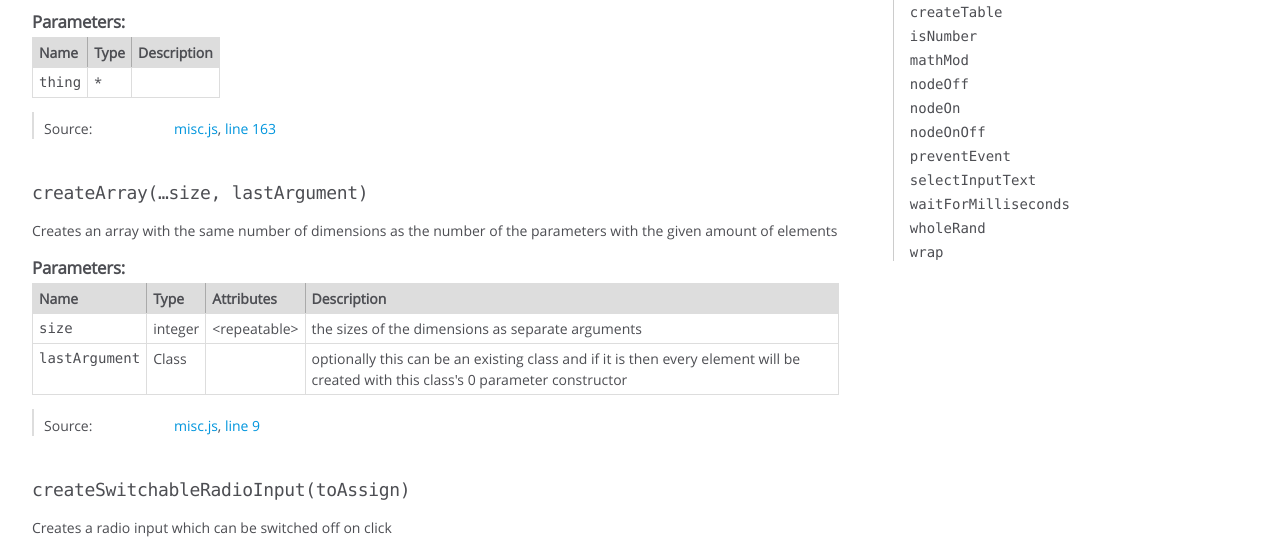
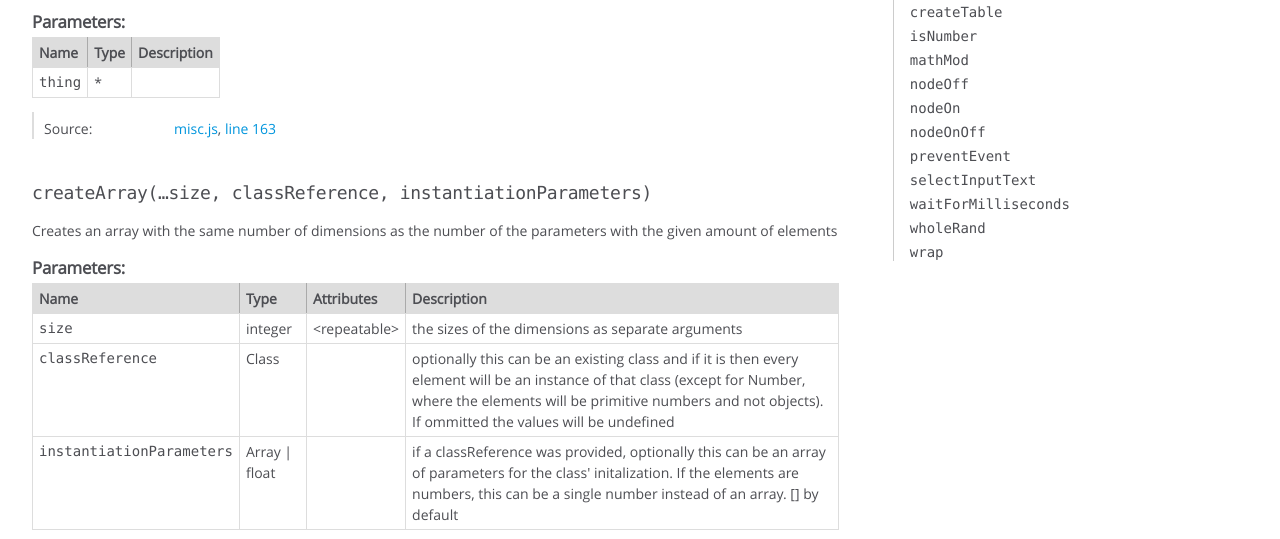
Before and after one commit to Heck-R/JS_Misc, a plain HTML site: page doc/global.html in a window 1280 px wide. Shown: the part 288-827 px from the top of the page. Drawn offline with Linux system fonts and the light colour scheme.

Commit message:
Updated: function createArray accepts parameters for the instantiation of its elements

```diff
--- a/doc/global.html
+++ b/doc/global.html
@@ -242,7 +242,7 @@ In case it were NaN it will be 0 instead
 
 
 
-    <h4 class="name" id="createArray"><span class="type-signature"></span>createArray<span class="signature">(&hellip;size, lastArgument)</span><span class="type-signature"></span></h4>
+    <h4 class="name" id="createArray"><span class="type-signature"></span>createArray<span class="signature">(&hellip;size, classReference, instantiationParameters)</span><span class="type-signature"></span></h4>
 
 
 
@@ -321,7 +321,7 @@ In case it were NaN it will be 0 instead
 
         <tr>
 
-                <td class="name"><code>lastArgument</code></td>
+                <td class="name"><code>classReference</code></td>
 
 
             <td class="type">
@@ -345,7 +345,41 @@ In case it were NaN it will be 0 instead
 
 
 
-            <td class="description last">optionally this can be an existing class and if it is then every element will be created with this class's 0 parameter constructor</td>
+            <td class="description last">optionally this can be an existing class and if it is then every element will be an instance of that class (except for Number, where the elements will be primitive numbers and not objects). If ommitted the values will be undefined</td>
+        </tr>
+
+
+
+        <tr>
+
+                <td class="name"><code>instantiationParameters</code></td>
+
+
+            <td class="type">
+
+
+<span class="param-type">Array</span>
+|
+
+<span class="param-type">float</span>
+
+
+
+            </td>
+
+
+                <td class="attributes">
+
+
+
+
+
+                </td>
+
+
+
+
+            <td class="description last">if a classReference was provided, optionally this can be an array of parameters for the class' initalization. If the elements are numbers, this can be a single number instead of an array. [] by default</td>
         </tr>
 
 
@@ -386,7 +420,7 @@ In case it were NaN it will be 0 instead
 
     <dt class="tag-source">Source:</dt>
     <dd class="tag-source"><ul class="dummy"><li>
-        <a href="misc.js.html">misc.js</a>, <a href="misc.js.html#line9">line 9</a>
+        <a href="misc.js.html">misc.js</a>, <a href="misc.js.html#line10">line 10</a>
     </li></ul></dd>
 
 
@@ -2231,7 +2265,7 @@ In case it were NaN it will be 0 instead
 <br class="clear">
 
 <footer>
-    Documentation generated by <a href="https://github.com/jsdoc/jsdoc">JSDoc 3.6.3</a> on Mon Sep 16 2019 00:24:25 GMT+0200 (Central European Summer Time)
+    Documentation generated by <a href="https://github.com/jsdoc/jsdoc">JSDoc 3.6.3</a> on Sun Oct 13 2019 18:50:51 GMT+0200 (Central European Summer Time)
 </footer>
 
 <script> prettyPrint(); </script>
```
Also changed, not shown: doc/CallFunctionOnMultipleEvents.html (+1 -1 lines), doc/index.html (+1 -1 lines), doc/misc.js.html (+7 -7 lines), misc.js (+6 -6 lines).
